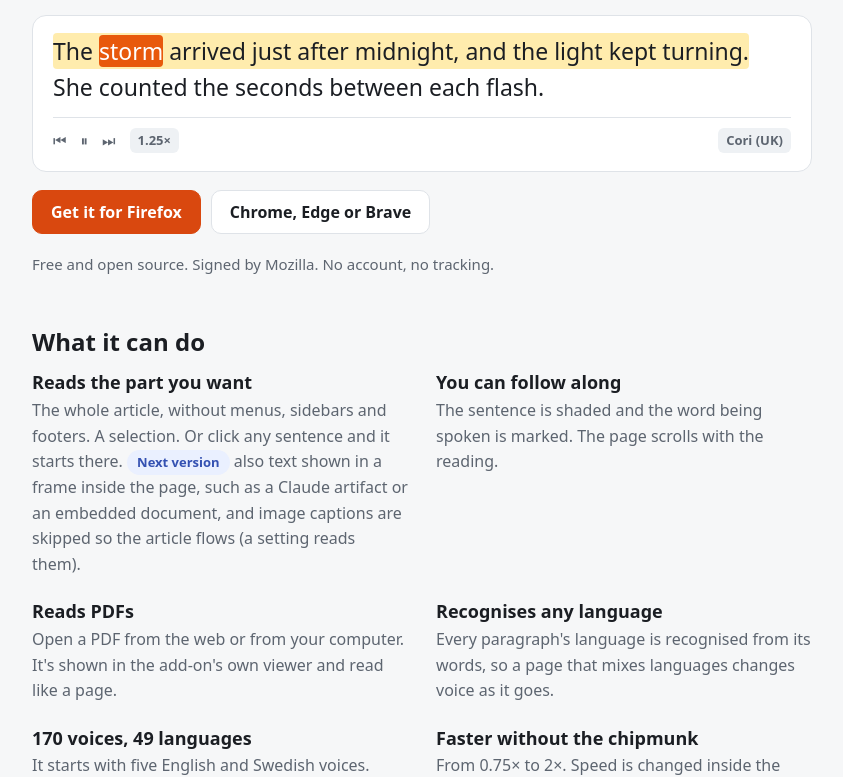
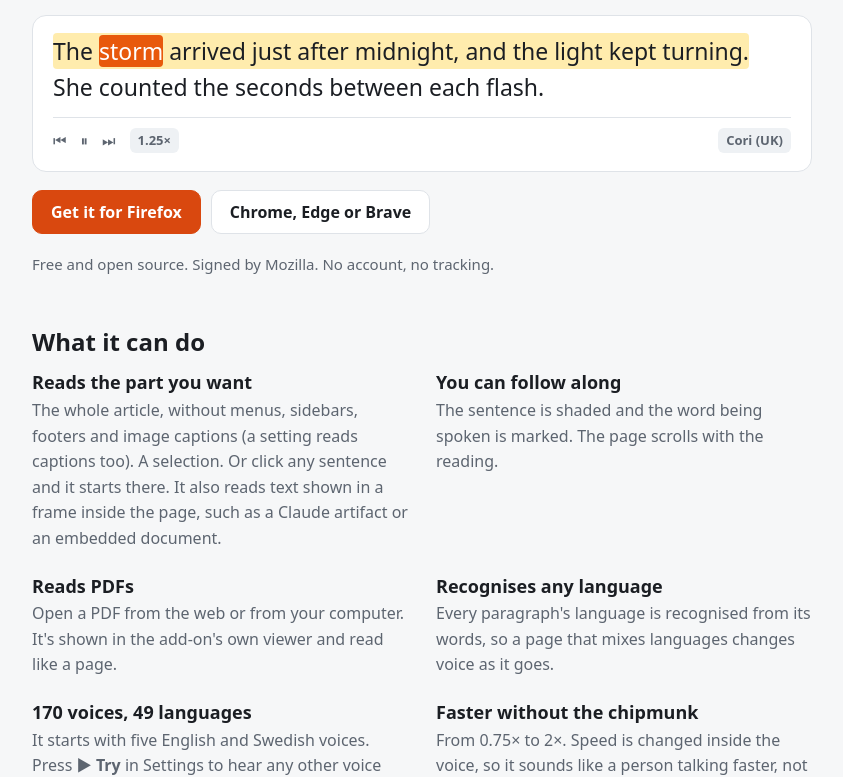
Before and after one commit to JCA374/read-aloud, a browser extension: page docs/index.html in a window 1280 px wide. Shown: the part 416-1193 px from the top of the page, without its empty margins (218-1061 px from the left). Drawn offline with Linux system fonts and the light colour scheme; a web font is replaced by a local one.

Commit message:
0.6.0 released: store, GitHub Release, info page and status
Co-Authored-By: Claude Opus 5.5 <noreply@anthropic.com>

```diff
--- a/docs/index.html
+++ b/docs/index.html
@@ -235,7 +235,7 @@
   <section aria-labelledby="feat-h">
     <h2 id="feat-h">What it can do</h2>
     <div class="feats">
-      <div class="feat"><h3>Reads the part you want</h3><p>The whole article, without menus, sidebars and footers. A selection. Or click any sentence and it starts there. <span class="chip todo">Next version</span> also text shown in a frame inside the page, such as a Claude artifact or an embedded document, and image captions are skipped so the article flows (a setting reads them).</p></div>
+      <div class="feat"><h3>Reads the part you want</h3><p>The whole article, without menus, sidebars, footers and image captions (a setting reads captions too). A selection. Or click any sentence and it starts there. It also reads text shown in a frame inside the page, such as a Claude artifact or an embedded document.</p></div>
       <div class="feat"><h3>You can follow along</h3><p>The sentence is shaded and the word being spoken is marked. The page scrolls with the reading.</p></div>
       <div class="feat"><h3>Reads PDFs</h3><p>Open a PDF from the web or from your computer. It's shown in the add-on's own viewer and read like a page.</p></div>
       <div class="feat"><h3>Recognises any language</h3><p>Every paragraph's language is recognised from its words, so a page that mixes languages changes voice as it goes.</p></div>
```
Also changed, not shown: docs/page.html (+1 -1 lines), 1 other file.
